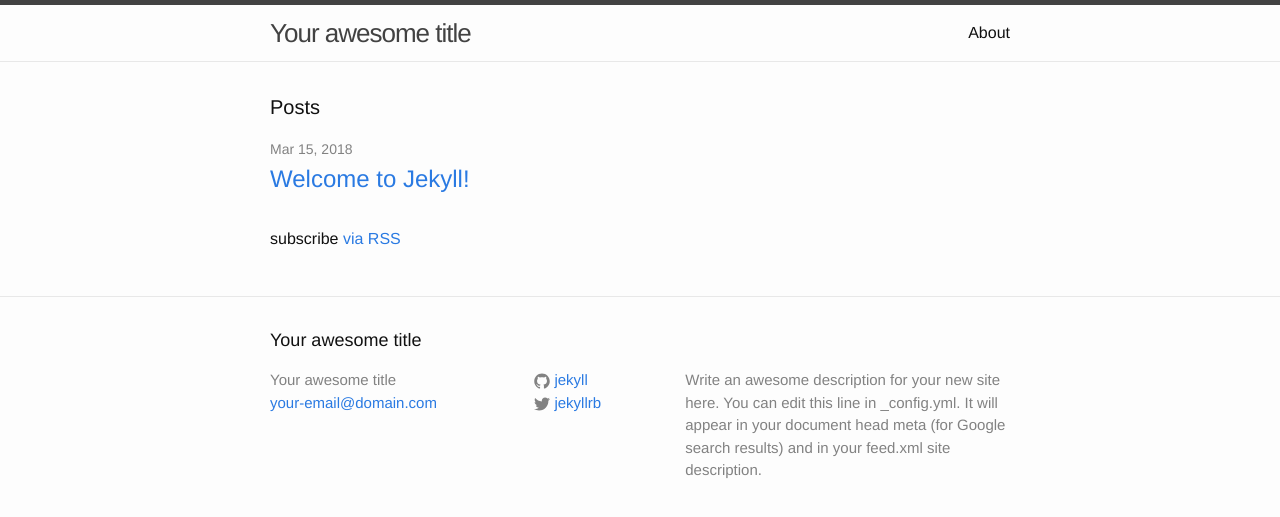
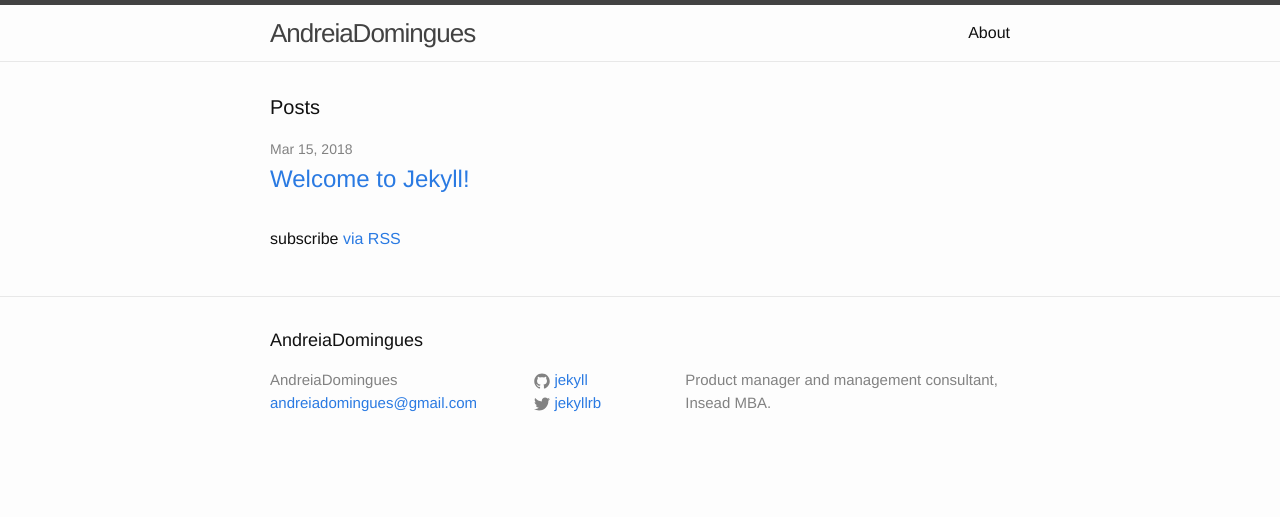
Before and after one commit to Andreiadomz/andreiadomz.github.io, a Jekyll site: the page built from index.html, in a window 1280 px wide. Shown: the top 517 px of the page. Built offline with Jekyll 4.4.1, drawn with Linux system fonts in a browser that asks for light colours.

Commit message:
Customizacao ligeira do config

```diff
--- a/_config.yml
+++ b/_config.yml
@@ -6,12 +6,10 @@
 # 'jekyll serve'. If you change this file, please restart the server process.
 
 # Site settings
-title: Your awesome title
-email: your-email@domain.com
+title: AndreiaDomingues
+email: andreiadomingues@gmail.com
 description: > # this means to ignore newlines until "baseurl:"
-  Write an awesome description for your new site here. You can edit this
-  line in _config.yml. It will appear in your document head meta (for
-  Google search results) and in your feed.xml site description.
+  Product manager and management consultant, Insead MBA.
 baseurl: "" # the subpath of your site, e.g. /blog
 url: "http://yourdomain.com" # the base hostname & protocol for your site
 twitter_username: jekyllrb
```
